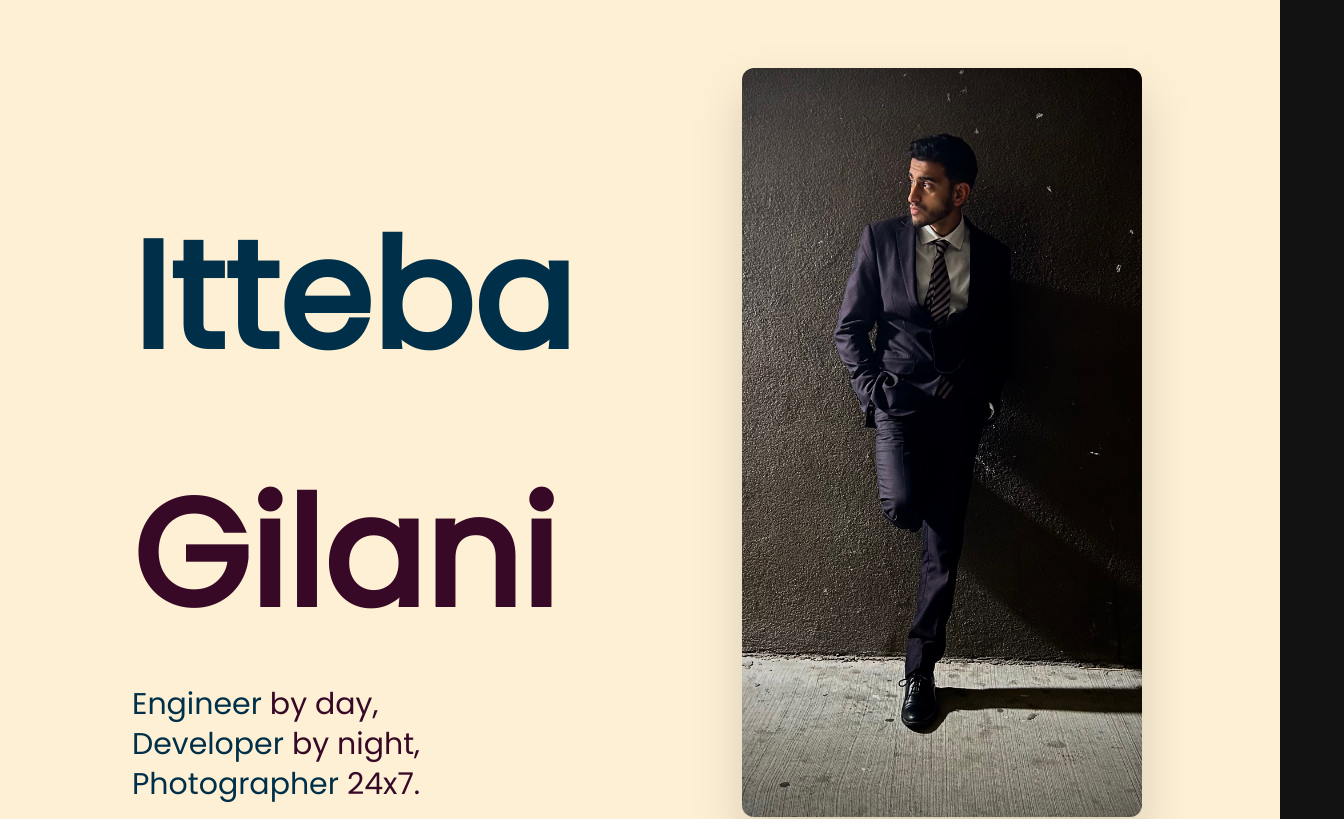
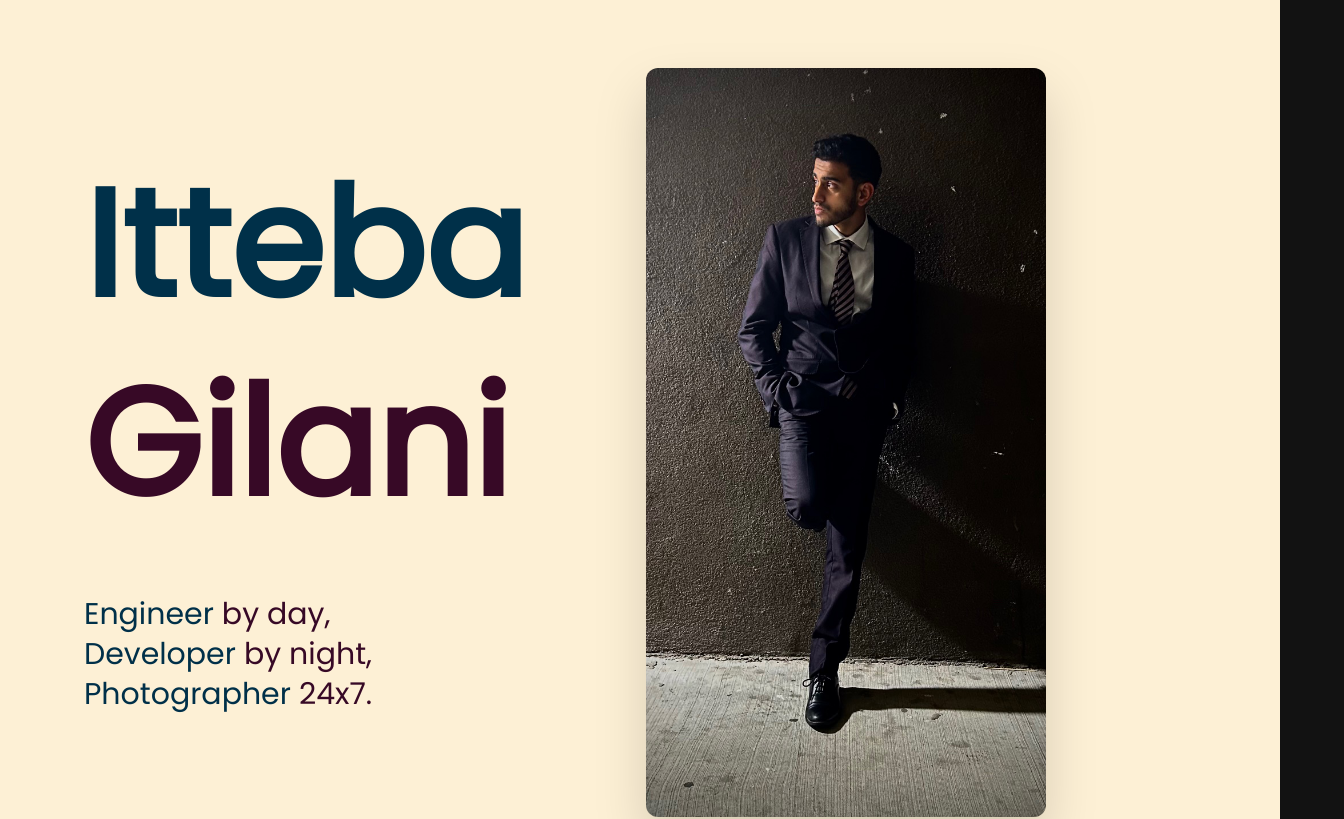
Before and after one commit to ittebagilani/ittebagilani.github.io, a React (Vite) app: page / in a window 1280 px wide. Shown: the top 819 px of the page, 1344 px wide, since content can reach past the window. Built offline with nearby package versions, Linux system fonts and the light colour scheme; a web font is replaced by a local one.

Commit message:
mobile update

```diff
--- a/src/components/About.jsx
+++ b/src/components/About.jsx
@@ -62,7 +62,7 @@ const About = () => {
 
       </motion.p>
 
-      <div className="mt-20 flex flex-row gap-10 cursor-pointer">
+      <div className="mt-20 flex md:flex-row gap-10 cursor-pointer flex-col">
         {services.map((service, index) => (
           <a href={`#${service.id}`}>
             <ServiceCard key={service.title} index={index} {...service} />
--- a/src/components/Contact.jsx
+++ b/src/components/Contact.jsx
@@ -62,7 +62,7 @@ const Contact = () => {
   }
 
   return (
-    <div className="xl:mt-12 xl:flex-row flex-col-reverse flex gap-10 m-auto overflow-hidden z-0">
+    <div className="xl:mt-12 xl:flex-row flex-col-reverse flex gap-10 m-auto overflow-hidden">
       <motion.div
         variants={slideIn('left', "tween", 0.2, 1)}
         className="flex-[0.75] bg-[#f0e3cb] p-8 rounded-2xl m-auto shadow-inner"
--- a/src/components/Extras.jsx
+++ b/src/components/Extras.jsx
@@ -72,8 +72,8 @@ const Extras = () => {
         </motion.p>
 
         <motion.div variants={textVariant()}>
-          <div className="relative no-scrollbar pt-10">
-            <div className="mt-20 flex flex-wrap gap-7">
+          <div className="relative no-scrollbar pt-10 w-screen m-auto">
+            <div className="mt-20 flex flex-wrap gap-7 ml-auto mr-auto">
               {extras.map((project, index) => {
                 return (
                   <>
--- a/src/components/Hero.jsx
+++ b/src/components/Hero.jsx
@@ -7,29 +7,41 @@ import { me } from "../assets";
 
 const Hero = () => {
   return (
-    <div className="relative w-full h-[750px] flex gap-20 ml-12">
-      <div className=" w-[500px] h-full text-black ">
+    <div className="relative w-full h-[750px] flex ml-12">
+      <div className=" w-[500px] h-full text-black flex-col md:block -ml-7 mt-7">
         <h1
-          className={`${styles.heroHeadText} text-[#003049] pl-5 font-black justify-center items-center py-20`}
+          className={`${styles.heroHeadText} text-[#003049] font-black justify-center items-center md:pt-20`}
         >
-          Itteba
+          Itteba <span className="text-[#370926] leading-loose">Gilani</span>
         </h1>
-        <h1
-          className={`${styles.heroHeadText} text-[#370926] pl-5 font-black justify-center items-center -mt-[30px]`}
+        {/* <h1
+          className={`${styles.heroHeadText} text-[#370926] pl-5 font-black justify-center items-center md:mt-10 `}
         >
           Gilani
-        </h1>
+        </h1> */}
 
-        <p className={`${styles.heroSubText} mt-20 pl-5 text-[#003049]`}>
-            Engineer <span className="text-[#370926]">by day,<br /> </span> Developer <span className="text-[#370926]">by night, <br /></span> Photographer <span className="text-[#370926]">24x7.</span>
+        <div className="text-left  md:-ml-0">
+          <p className={`${styles.heroSubText} text-[#003049] `}>
+            Engineer{" "}
+            <span className="text-[#370926]">
+              by day,
+              <br />{" "}
+            </span>{" "}
+            Developer{" "}
+            <span className="text-[#370926]">
+              by night, <br />
+            </span>{" "}
+            Photographer <span className="text-[#370926]">24x7.</span>
           </p>
+        </div>
       </div>
-      <div className=" w-[500px] h-[750px]  text-black -mt-5">
-        <img width="400" src={me} className="rounded-xl drop-shadow-2xl mx-auto"/>
+      <div className="w-[500px] h-[750px] text-black  md:-mt-5 md:ml-10 pr-14">
+        <img
+          width="400"
+          src={me}
+          className="rounded-xl drop-shadow-2xl mx-auto"
+        />
       </div>
-
-      {/* <ComputersCanvas/> */}
-
     </div>
   );
 };
--- a/src/styles.js
+++ b/src/styles.js
@@ -4,7 +4,7 @@ const styles = {
   padding: "sm:px-16 px-6 sm:py-16 py-10",
 
   heroHeadText:
-    "lg:text-[150px] sm:text-[60px] xs:text-[50px] text-[40px] lg:leading-[98px] mt-20",
+    "lg:text-[150px] sm:text-[60px] xs:text-[50px] text-[40px] lg:leading-[98px]",
   heroSubText:
     "font-light lg:text-[30px] sm:text-[26px] xs:text-[20px] text-[16px] lg:leading-[40px]",
 
```
